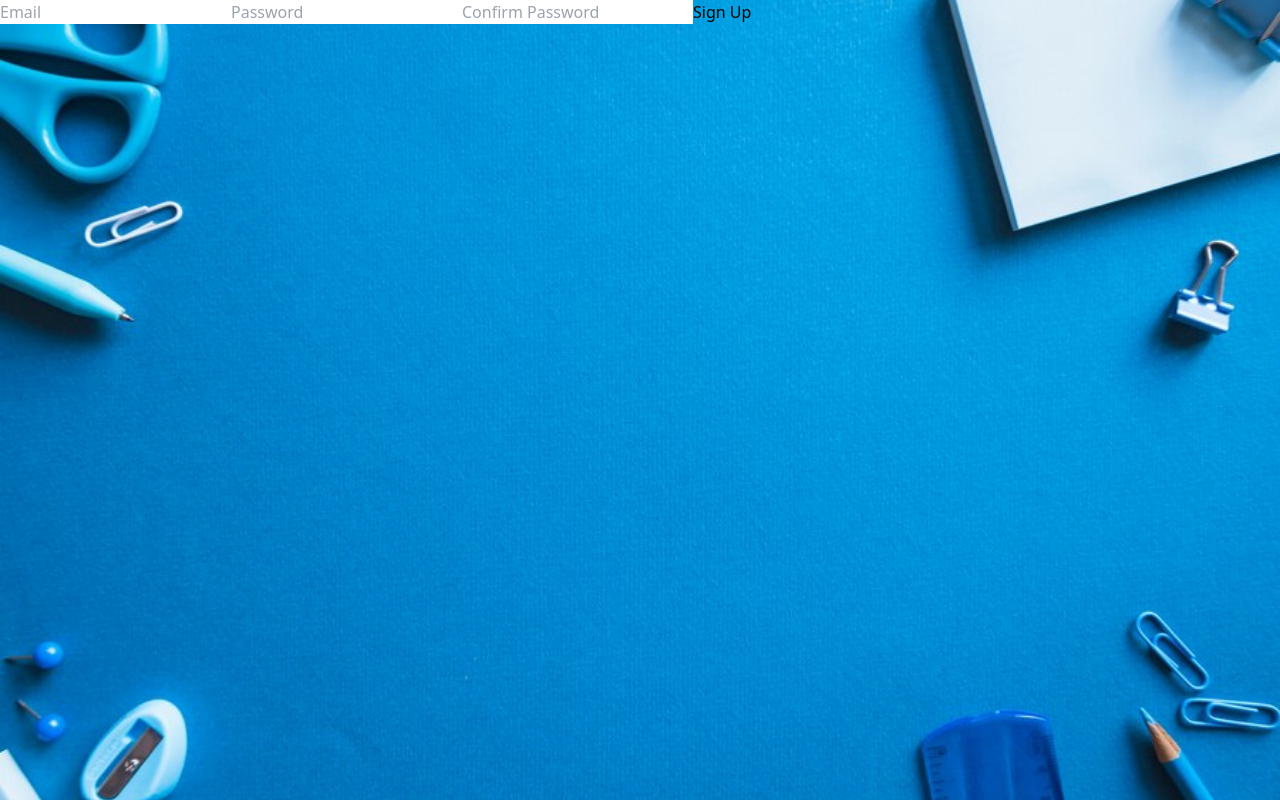
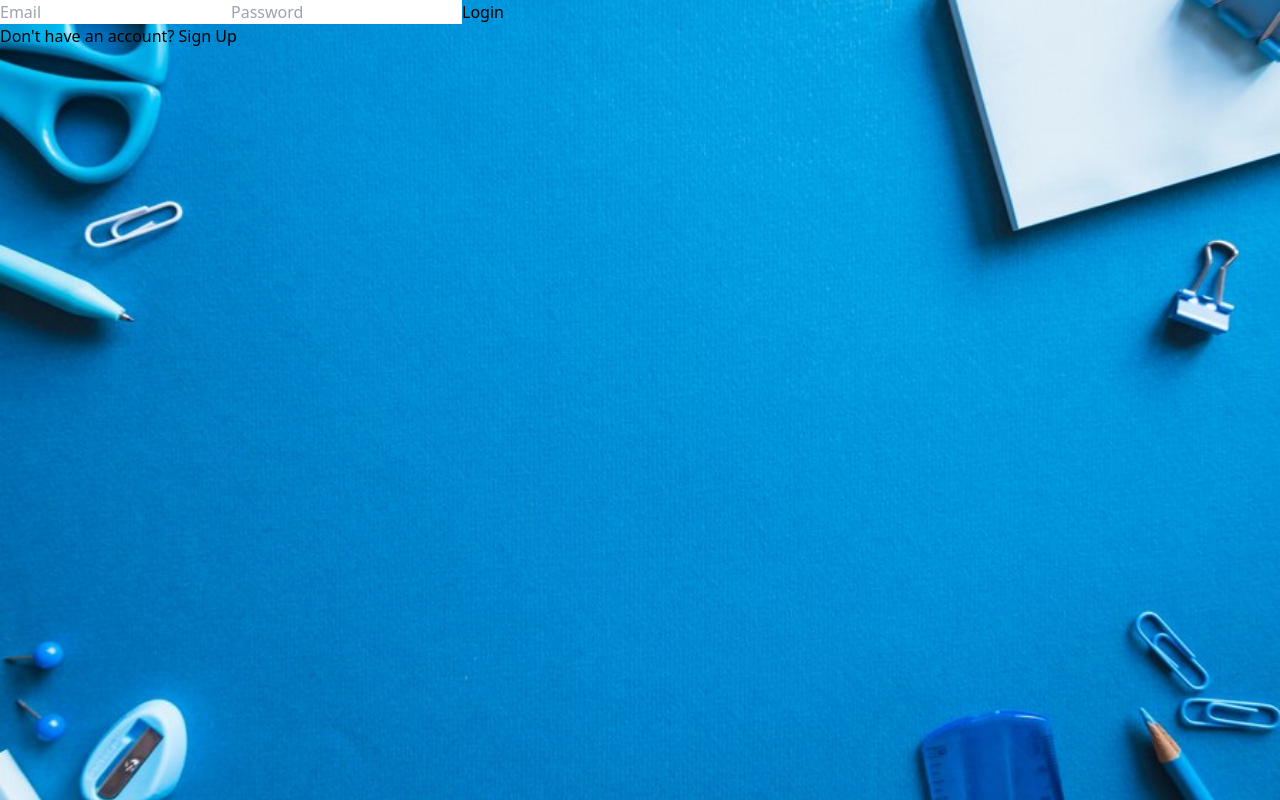
Before and after one commit to ranjandhal73/MailBox, a React (Vite) app: page / in a window 1280 px wide. Built offline with nearby package versions, Linux system fonts and the light colour scheme; no server answers.

Commit message:
Login page screen completed

```diff
--- a/package.json
+++ b/package.json
@@ -10,9 +10,11 @@
     "preview": "vite preview"
   },
   "dependencies": {
+    "@reduxjs/toolkit": "^2.2.5",
     "react": "^18.2.0",
     "react-dom": "^18.2.0",
-    "react-hot-toast": "^2.4.1"
+    "react-hot-toast": "^2.4.1",
+    "react-redux": "^9.1.2"
   },
   "devDependencies": {
     "@types/react": "^18.2.66",
--- /dev/null
+++ b/src/features/authSlice.js
@@ -0,0 +1,27 @@
+import { createSlice } from "@reduxjs/toolkit";
+
+const initialState = {
+    token: localStorage.getItem('token') || null,
+    isLoggedIn: !!localStorage.getItem('token')
+}
+
+const AuthSlice = createSlice({
+    name: 'auth',
+    initialState,
+    reducers:{
+        login: (state,action) =>{
+            state.token = action.payload;
+            state.isLoggedIn = true;
+            localStorage.setItem('token',action.payload);
+        },
+
+        logout: (state) =>{
+            state.token = null;
+            state.isLoggedIn = false;
+            localStorage.removeItem('token')
+        }
+    }
+})
+
+export const {login, logout} = AuthSlice.actions;
+export default AuthSlice.reducer;
--- a/src/main.jsx
+++ b/src/main.jsx
@@ -3,10 +3,14 @@ import ReactDOM from 'react-dom/client'
 import App from './App.jsx'
 import './index.css'
 import { Toaster } from 'react-hot-toast'
+import { Provider } from 'react-redux'
+import store from './store/store.js'
 
 ReactDOM.createRoot(document.getElementById('root')).render(
   <React.StrictMode>
-    <App />
-    <Toaster position="top-right" reverseOrder={false}/>
+    <Provider store={store}>
+      <App />
+      <Toaster position="top-right" reverseOrder={false}/>
+    </Provider>
   </React.StrictMode>,
 )
--- a/src/pages/SignUp.jsx
+++ b/src/pages/SignUp.jsx
@@ -1,25 +1,36 @@
-import React, {useRef} from 'react'
+import React, {useRef, useState} from 'react'
 import signupImage from '../assets/signup.jpg'
 import toast from 'react-hot-toast';
+import { useDispatch } from 'react-redux';
+import { login } from '../features/authSlice';
 
 function SignUp() {
-
+    const [isLoggedIn, setIsLoggedIn] = useState(true)
     const emailInputRef = useRef();
     const passwordInputRef = useRef();
     const confirmPasswordInputRef = useRef();
 
+    const dispatch = useDispatch();
 
     const apiKey = import.meta.env.VITE_MAILBOX_APIKEY;
-    const signUPUrl = `https://identitytoolkit.googleapis.com/v1/accounts:signUp?key=${apiKey}`
 
     const formHandler = async (e) =>{
         e.preventDefault();
         const email = emailInputRef.current.value;
         const password = passwordInputRef.current.value;
-        const confirmPassword = confirmPasswordInputRef.current.value;
+        const confirmPassword = confirmPasswordInputRef.current?.value;
+
+        if (!isLoggedIn && password !== confirmPassword) {
+            toast.error('Passwords does not match');
+            return;
+          }
+
+        const url = isLoggedIn
+        ? `https://identitytoolkit.googleapis.com/v1/accounts:signInWithPassword?key=${apiKey}`
+        : `https://identitytoolkit.googleapis.com/v1/accounts:signUp?key=${apiKey}`
 
         try {
-            const response = await fetch (`${signUPUrl}`,{
+            const response = await fetch (`${url}`,{
                 method: 'POST',
                 body: JSON.stringify({
                     email: email,
@@ -37,15 +48,27 @@ function SignUp() {
             }
 
             const data = await response.json();
-            console.log(data);
-            toast.success('Account created successfully');
+            if(isLoggedIn){
+                toast.success('Login Successfully...')
+            }else{
+                toast.success('Accounts created successfully...')
+            }
+            dispatch(login(data.idToken))
             emailInputRef.current.value = '';
             passwordInputRef.current.value = '';
-            confirmPasswordInputRef.current.value = '';
+            if(confirmPasswordInputRef.current){
+                confirmPasswordInputRef.current.value = '';
+            }
+
+            setIsLoggedIn(true);
         } catch (error) {
-            // console.log(error.message);
+            console.log(error);
             toast.error(error.message)
         }
+    }
+
+    const switchAuthHandler = () =>{
+        setIsLoggedIn((prev) => !prev);
     }
 
   return (
@@ -55,7 +78,7 @@ function SignUp() {
         backgroundPosition: 'center',
         height: '100vh',
         width: '100%',
-    }} className='flex items-center justify-center'>
+    }} className='flex flex-col gap-4 items-center justify-center'>
         <form onSubmit={formHandler} className='flex flex-col gap-5 shadow-lg shadow-gray-100 px-6 py-10 w-[30vw]'>
             <label>
                 <input
@@ -75,7 +98,7 @@ function SignUp() {
                     required
                 />
             </label>
-            <label>
+           {!isLoggedIn && <label>
                 <input
                     className='w-full px-2 py-1'
                     type="password"
@@ -83,9 +106,14 @@ function SignUp() {
                     ref={confirmPasswordInputRef}
                     required
                 />
-            </label>
-            <button type='submit' className='bg-white py-1 rounded-2xl text-sky-700 text-lg font-bold'>Sign Up</button>
+            </label>}
+            <button type='submit' className='bg-white py-1 rounded-full text-sky-700 text-lg font-bold'>{isLoggedIn ? 'Login ':'Sign Up'}</button>
         </form>
+
+        <button onClick={switchAuthHandler} className='shadow-lg shadow-gray-100 px-6 py-4 w-[30vw] '>
+            {isLoggedIn? <p className='w-full bg-white py-1 rounded-full'>Don't have an account? <span className='text-blue-600'>Sign Up</span></p> : <p className='w-full bg-white py-1 rounded-full'>Have an account? <span className='text-green-700'>Log In</span></p>}
+
+        </button>
     </div>
   )
 }
--- /dev/null
+++ b/src/store/store.js
@@ -0,0 +1,10 @@
+import { configureStore } from "@reduxjs/toolkit";
+import AuthReducer from '../features/authSlice'
+
+const store = configureStore({
+    reducer: {
+        auth: AuthReducer,
+    }
+})
+
+export default store;
```
Also changed, not shown: 1 other file (tests, documents, lock files or other folders).
